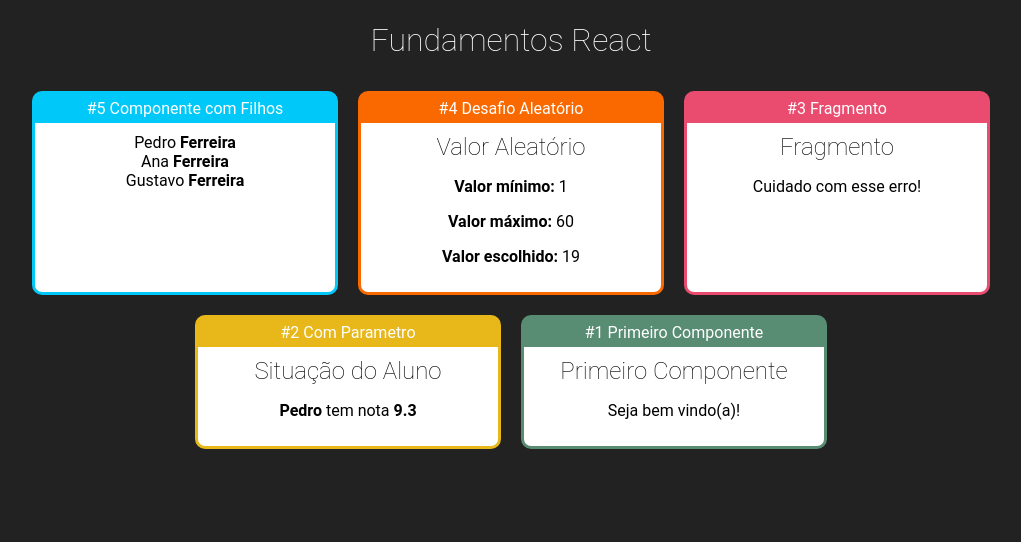
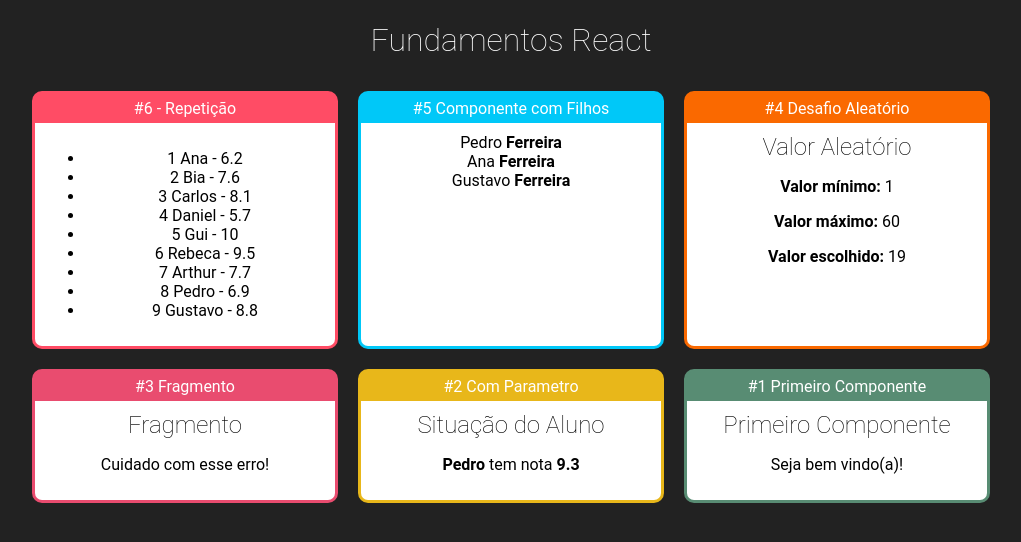
Before and after one commit to juniorlourenco/fundamentos_react, a React (Create React App) app: page / in a window 1280 px wide. Shown: the top 542 px of the page, without its empty margins (129-1150 px from the left). Built offline with nearby package versions, Linux system fonts and the light colour scheme.

Commit message:
map object

```diff
--- a/src/App.jsx
+++ b/src/App.jsx
@@ -2,6 +2,7 @@
 import React from 'react';
 import './App.css';
 
+import ListStudents from './components/repeat/ListStudents';
 import FamilyMember from './components/basics/FamilyMember';
 import Family from './components/basics/Family';
 import Card from './components/layout/Card';
@@ -15,6 +16,10 @@
         <h1>Fundamentos React</h1>
 
         <div className="Cards">
+            <Card titulo="#6 - Repetição" color="#FF4C65">
+                <ListStudents />
+            </Card>
+
             <Card titulo="#5 Componente com Filhos" color="#00C8F8">
                 <Family lastname="Ferreira">
                     <FamilyMember name="Pedro" />
--- /dev/null
+++ b/src/components/repeat/ListStudents.jsx
@@ -0,0 +1,16 @@
+/* eslint-disable import/no-anonymous-default-export */
+import React from 'react';
+import students from '../../data/students';
+
+export default props => {
+    const StudentsLI = students.map(student => {
+        return <li key={student.id}>{student.id} {student.nome} - {student.nota}</li>
+    })
+    return(
+        <div>
+            <ul>
+                {StudentsLI}
+            </ul>
+        </div>
+    )
+}
--- /dev/null
+++ b/src/data/students.js
@@ -0,0 +1,12 @@
+/* eslint-disable import/no-anonymous-default-export */
+export default [
+    { id: 1, nome: 'Ana', nota: 6.2},
+    { id: 2, nome: 'Bia', nota: 7.6},
+    { id: 3, nome: 'Carlos', nota: 8.1},
+    { id: 4, nome: 'Daniel', nota: 5.7},
+    { id: 5, nome: 'Gui', nota: 10.0},
+    { id: 6, nome: 'Rebeca', nota: 9.5},
+    { id: 7, nome: 'Arthur', nota: 7.7},
+    { id: 8, nome: 'Pedro', nota: 6.9},
+    { id: 9, nome: 'Gustavo', nota: 8.8},
+]
```
